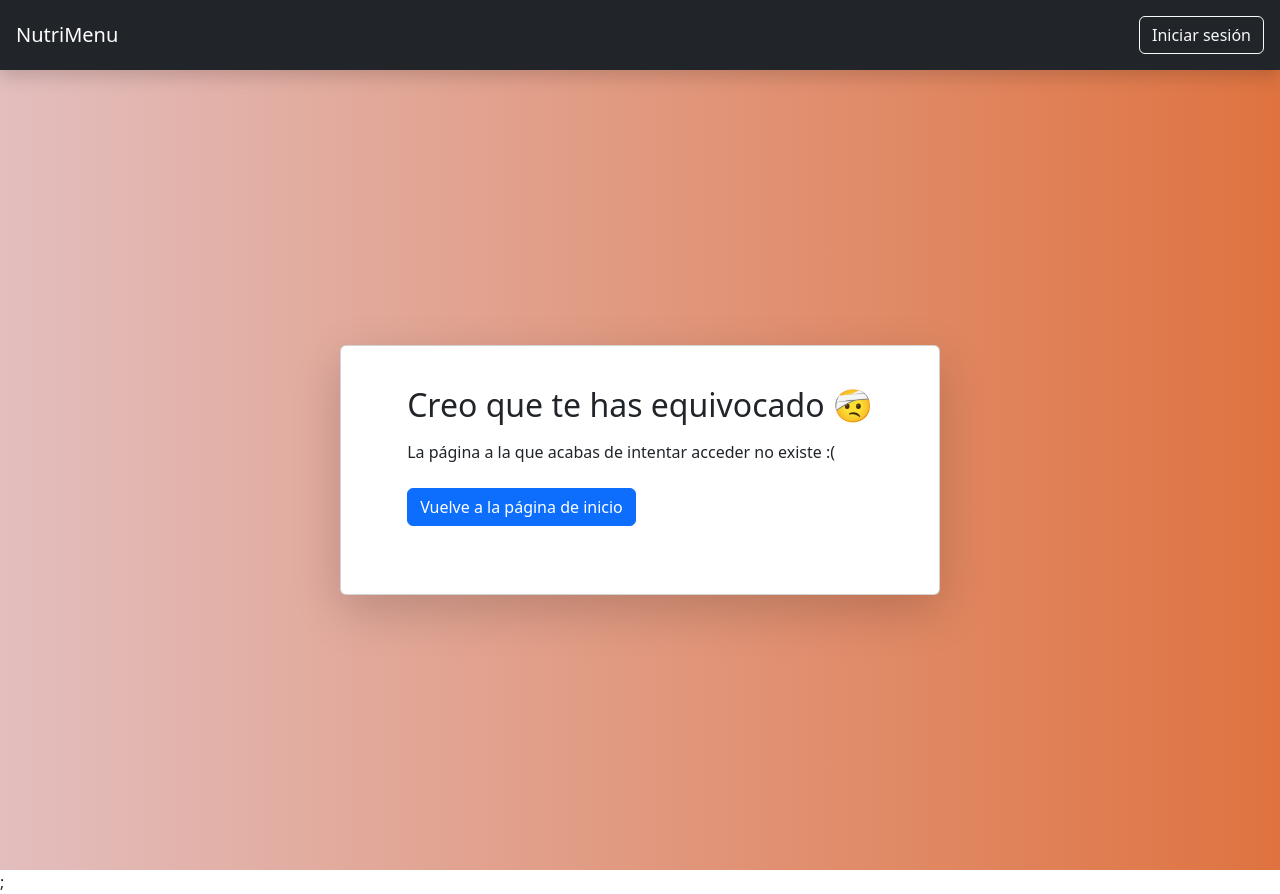
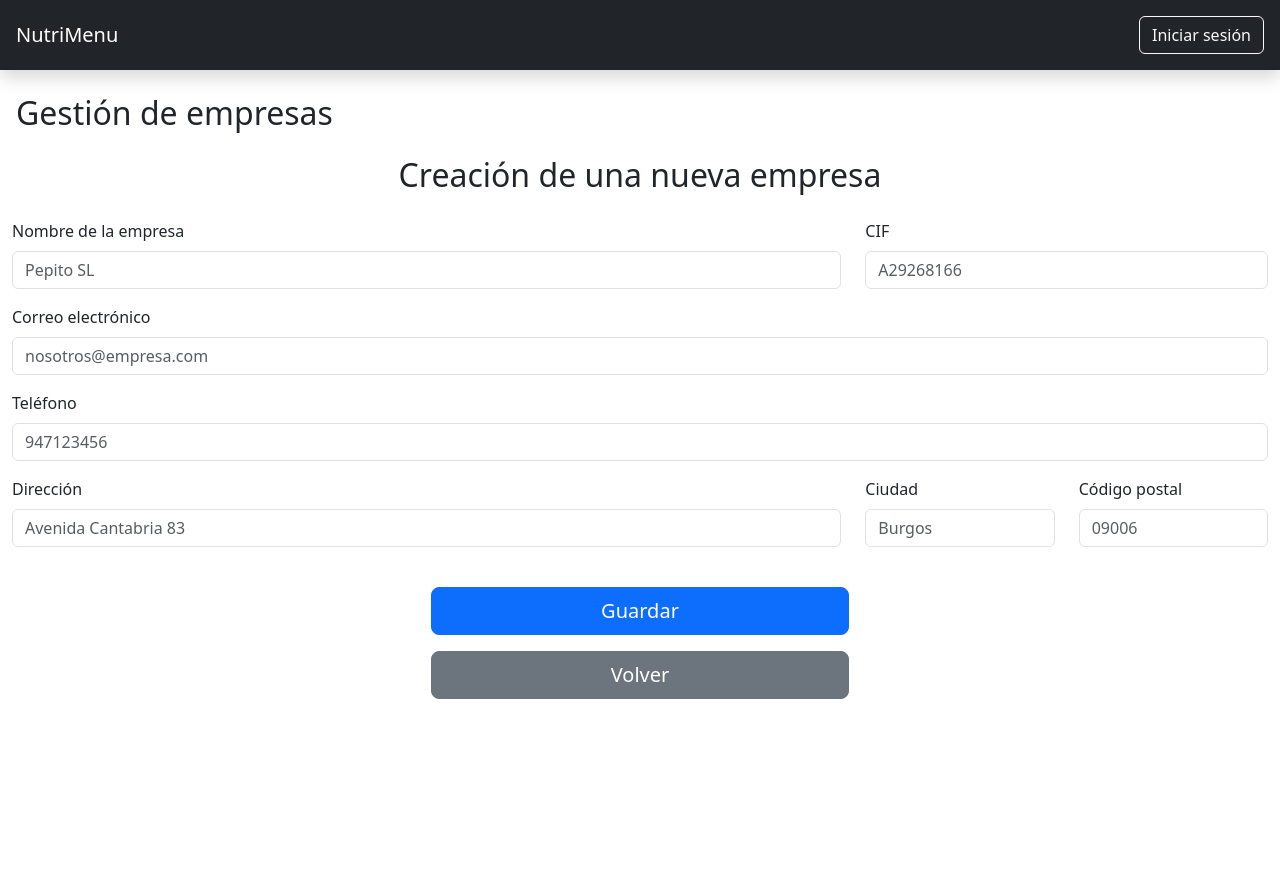
Before and after one commit to alvaromanjon/NutriMenu, a React (Create React App) app in the folder webapps/frontend/: page /empresas/new in a window 1280 px wide. After the commit the page ends 800 px from the top, so only its background shows below. Built offline with nearby package versions, Linux system fonts and the light colour scheme.

Commit message:
feat: Add new empresa page (#22)

```diff
--- a/webapps/frontend/src/App.js
+++ b/webapps/frontend/src/App.js
@@ -19,6 +19,7 @@ import DataTableAlimentos from "./pages/alimentos/tabla/DataTableAlimentos";
 
 // Nuevo item
 import NewAlimento from "./pages/alimentos/new/NewAlimento";
+import NewEmpresa from "./pages/empresas/new/NewEmpresa";
 
 // Layouts
 import RootLayout from "./layouts/RootLayout";
@@ -33,6 +34,9 @@ const router = createBrowserRouter(
       <Route path="login" element={<Login />} />
       <Route path="forgot-password" element={<ForgotPassword />} />
       <Route path="empresas" element={<EmpresasLayout />}>
+        <Route path="new" element={<NewEmpresa />}>
+
+        </Route>
         <Route path="table" element={<DataTableEmpresas />} />
       </Route>
       <Route path="locales" element={<Locales />} />
@@ -55,7 +59,7 @@ const router = createBrowserRouter(
 function App() {
   return (
     <UserProvider>
-      <RouterProvider router={router} />;
+      <RouterProvider router={router} />
     </UserProvider>
   );
 }
--- a/webapps/frontend/src/pages/alimentos/tabla/DataTableAlimentos.js
+++ b/webapps/frontend/src/pages/alimentos/tabla/DataTableAlimentos.js
@@ -2,7 +2,7 @@ import DataTableHeader from "../../../utils/DataTableHeader"
 import DataTableRowAlimentos from "./DataTableRowAlimentos";
 import { Button, Table, Container } from "react-bootstrap";
 import { useState, useEffect } from "react";
-import { Link } from "react-router-dom"
+import { Link } from "react-router-dom";
 import Loading from "../../../utils/Loading";
 
 const DataTableAlimentos = () => {
--- /dev/null
+++ b/webapps/frontend/src/pages/empresas/new/NewEmpresa.js
@@ -0,0 +1,63 @@
+import { Container, Form, Row, Col, Button } from 'react-bootstrap';
+
+const NewEmpresa = () => {
+  return (
+    <Container fluid="xxl">
+      <h1 className='h2 text-center my-4'>Creación de una nueva empresa</h1>
+      <Form className='justify-content-md-center'>
+        <Row>
+          <Col>
+            <Form.Group className="mb-3">
+              <Form.Label>Nombre de la empresa</Form.Label>
+              <Form.Control type="text" placeholder="Pepito SL" required="true" />
+            </Form.Group>
+          </Col>
+          <Col md="6" xl="4">
+            <Form.Group className="mb-3">
+              <Form.Label>CIF</Form.Label>
+              <Form.Control type="text" placeholder="A29268166" required="true" />
+            </Form.Group>
+          </Col>
+        </Row>
+        <Form.Group className="mb-3">
+          <Form.Label>Correo electrónico</Form.Label>
+          <Form.Control type="email" placeholder="nosotros@empresa.com" />
+        </Form.Group>
+        <Form.Group className="mb-3">
+          <Form.Label>Teléfono</Form.Label>
+          <Form.Control type="tel" placeholder="947123456" />
+        </Form.Group>
+        <Row>
+          <Col>
+            <Form.Group className="mb-3">
+              <Form.Label>Dirección</Form.Label>
+              <Form.Control type="text" placeholder="Avenida Cantabria 83" />
+            </Form.Group>
+          </Col>
+          <Col md="3" xl="2">
+            <Form.Group className="mb-3">
+              <Form.Label>Ciudad</Form.Label>
+              <Form.Control type="text" placeholder="Burgos" />
+            </Form.Group>
+          </Col>
+          <Col md="3" xl="2">
+            <Form.Group className="mb-3">
+              <Form.Label>Código postal</Form.Label>
+              <Form.Control type="text" placeholder="09006" />
+            </Form.Group>
+          </Col>
+        </Row>
+        <div className='d-grid gap-3 mt-4 col-xl-4 col-xxl-2 mx-auto'>
+          <Button className="btn-primary btn-lg">
+            Guardar
+          </Button>
+          <Button className="btn-secondary btn-lg">
+            Volver
+          </Button>
+        </div>
+      </Form>
+    </Container>
+  );
+}
+
+export default NewEmpresa;
--- a/webapps/frontend/src/pages/empresas/tabla/DataTableEmpresas.js
+++ b/webapps/frontend/src/pages/empresas/tabla/DataTableEmpresas.js
@@ -1,7 +1,8 @@
 import DataTableHeader from "../../../utils/DataTableHeader";
 import DataTableRowEmpresas from "./DataTableRowEmpresas";
-import { Table, Container } from "react-bootstrap";
+import { Table, Container, Button } from "react-bootstrap";
 import { useState, useEffect } from "react";
+import { Link } from "react-router-dom";
 import Loading from "../../../utils/Loading";
 
 const DataTableEmpresas = () => {
@@ -30,6 +31,7 @@ const DataTableEmpresas = () => {
 
   return (
     <Container className="mt-3">
+      <Button className="mb-3" variant="primary" as={Link} to="/empresas/new">Crear una nueva empresa</Button>
       <Table responsive striped bordered hover variant="tertiary">
         <thead>
           <tr>
```
